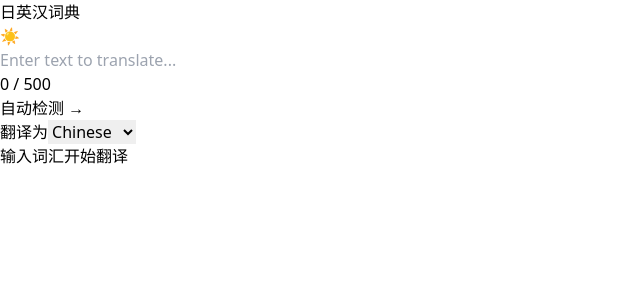
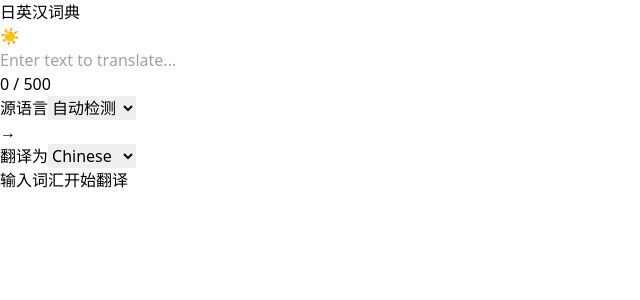
Before and after one commit to aphex0223/dictionary, a Next.js app: page / in a window 1280 px wide. Shown: the top 300 px of the page, without its empty margins (0-640 px from the left). Built offline with nearby package versions, Linux system fonts and the light colour scheme.

Commit message:
feat: add source language selector, fix example language, reduce to 1 example, remove audio button background

```diff
--- a/app/api/translate/route.ts
+++ b/app/api/translate/route.ts
@@ -52,6 +52,7 @@ export async function POST(request: NextRequest) {
       const translationResult = await translateText({
         text: body.text,
         targetLang: body.targetLang,
+        sourceLang: body.sourceLang,
       });
 
       const { translation, detectedSourceLang } = translationResult;
@@ -73,7 +74,7 @@ export async function POST(request: NextRequest) {
         body.text,
         detectedSourceLang,
         body.targetLang,
-        2
+        1
       );
 
       // Step 6: Return structured response
--- a/app/page.tsx
+++ b/app/page.tsx
@@ -7,16 +7,16 @@ import SearchBar from '@/components/SearchBar';
 import LanguageSelector from '@/components/LanguageSelector';
 import TranslationResult from '@/components/TranslationResult';
 import ExampleSentences from '@/components/ExampleSentences';
-import type { LanguageCode, TranslateResponse } from '@/types';
+import type { LanguageCode, SourceLanguageCode, TranslateResponse } from '@/types';
 
 // SWR fetcher
-const fetcher = async (url: string, text: string, targetLang: LanguageCode) => {
+const fetcher = async (url: string, text: string, sourceLang: SourceLanguageCode, targetLang: LanguageCode) => {
   const response = await fetch(url, {
     method: 'POST',
     headers: {
       'Content-Type': 'application/json',
     },
-    body: JSON.stringify({ text, targetLang }),
+    body: JSON.stringify({ text, sourceLang: sourceLang === 'auto' ? undefined : sourceLang, targetLang }),
   });
 
   if (!response.ok) {
@@ -30,12 +30,13 @@ const fetcher = async (url: string, text: string, targetLang: LanguageCode) => {
 export default function HomePage() {
   const [searchText, setSearchText] = useState('');
   const [activeSearchText, setActiveSearchText] = useState('');
+  const [sourceLang, setSourceLang] = useState<SourceLanguageCode>('auto');
   const [targetLang, setTargetLang] = useState<LanguageCode>('zh');
 
   // Use SWR for data fetching with caching
   const { data, error, isLoading } = useSWR<TranslateResponse>(
-    activeSearchText ? ['/api/translate', activeSearchText, targetLang] : null,
-    ([url, text, lang]: [string, string, LanguageCode]) => fetcher(url, text, lang),
+    activeSearchText ? ['/api/translate', activeSearchText, sourceLang, targetLang] : null,
+    ([url, text, srcLang, tgtLang]: [string, string, SourceLanguageCode, LanguageCode]) => fetcher(url, text, srcLang, tgtLang),
     {
       revalidateOnFocus: false,
       shouldRetryOnError: false,
@@ -76,7 +77,9 @@ export default function HomePage() {
 
           <div className="mt-4">
             <LanguageSelector
+              sourceLang={sourceLang}
               targetLang={targetLang}
+              onSourceChange={setSourceLang}
               onTargetChange={setTargetLang}
             />
           </div>
--- a/components/AudioButton.tsx
+++ b/components/AudioButton.tsx
@@ -28,7 +28,7 @@ export default function AudioButton({ text, lang, size = 'large' }: AudioButtonP
     <button
       onClick={handlePlay}
       disabled={isPlaying}
-      className={`${buttonSize} flex items-center justify-center rounded-full bg-blue-500 text-white hover:bg-blue-600 disabled:opacity-50 disabled:cursor-not-allowed transition-colors`}
+      className={`${buttonSize} flex items-center justify-center rounded-full text-gray-600 dark:text-gray-400 hover:text-blue-600 dark:hover:text-blue-400 disabled:opacity-50 disabled:cursor-not-allowed transition-colors`}
       aria-label="Play audio"
       title="Play audio"
     >
--- a/components/LanguageSelector.tsx
+++ b/components/LanguageSelector.tsx
@@ -1,12 +1,21 @@
 'use client';
 
 import React from 'react';
-import type { LanguageSelectorProps, LanguageCode } from '@/types';
+import type { LanguageSelectorProps, LanguageCode, SourceLanguageCode } from '@/types';
 
 export default function LanguageSelector({
+  sourceLang,
   targetLang,
+  onSourceChange,
   onTargetChange,
 }: LanguageSelectorProps) {
+  const sourceLanguages: { value: SourceLanguageCode; label: string }[] = [
+    { value: 'auto', label: '自动检测' },
+    { value: 'en', label: 'English' },
+    { value: 'ja', label: 'Japanese' },
+    { value: 'zh', label: 'Chinese' },
+  ];
+
   const targetLanguages: { value: LanguageCode; label: string }[] = [
     { value: 'en', label: 'English' },
     { value: 'ja', label: 'Japanese' },
@@ -15,8 +24,29 @@ export default function LanguageSelector({
 
   return (
     <div className="flex flex-col sm:flex-row gap-4 w-full items-center">
-      <div className="text-sm font-medium text-gray-600 dark:text-gray-400">
-        自动检测 →
+      <div className="flex-1">
+        <label
+          htmlFor="source-lang"
+          className="block text-sm font-medium text-gray-700 dark:text-gray-300 mb-2"
+        >
+          源语言
+        </label>
+        <select
+          id="source-lang"
+          value={sourceLang}
+          onChange={(e) => onSourceChange(e.target.value as SourceLanguageCode)}
+          className="w-full px-3 py-2 border-2 border-gray-300 dark:border-gray-600 rounded-lg bg-white dark:bg-gray-800 text-gray-900 dark:text-gray-100 focus:outline-none focus:border-blue-500 dark:focus:border-blue-400 transition-colors"
+        >
+          {sourceLanguages.map((lang) => (
+            <option key={lang.value} value={lang.value}>
+              {lang.label}
+            </option>
+          ))}
+        </select>
+      </div>
+
+      <div className="text-sm font-medium text-gray-600 dark:text-gray-400 mt-6 sm:mt-6">
+        →
       </div>
 
       <div className="flex-1">
--- a/lib/volcengine.ts
+++ b/lib/volcengine.ts
@@ -35,7 +35,7 @@ function buildPrompt(word: string, sourceLang: LanguageCode, targetLang: Languag
   const sourceName = langNames[sourceLang];
   const targetName = langNames[targetLang];
 
-  return `Generate ${count} short example sentences with "${word}" in ${sourceName}. Format: source | translation\nExamples only, no numbering.`;
+  return `Generate ${count} short example sentences with "${word}" in ${targetName}. Format: ${targetName} sentence | ${sourceName} translation\nExamples only, no numbering.`;
 }
 
 /**
@@ -68,7 +68,7 @@ function generateFallbackExamples(
   targetLang: LanguageCode,
   count: number
 ): Example[] {
-  // Create simple contextual examples based on source language
+  // Create simple contextual examples - source is targetLang, translation is sourceLang
   const examples: Example[] = [];
 
   // Create basic sentence patterns based on the word
@@ -81,8 +81,8 @@ function generateFallbackExamples(
   for (let i = 0; i < count && i < patterns.length; i++) {
     const pattern = patterns[i];
     examples.push({
-      source: pattern[sourceLang],
-      translation: pattern[targetLang],
+      source: pattern[targetLang],  // Example in target language
+      translation: pattern[sourceLang],  // Translation in source language
       isGenerated: true
     });
   }
--- a/types/index.ts
+++ b/types/index.ts
@@ -5,6 +5,7 @@ export type SourceLanguageCode = 'auto' | LanguageCode;
 // API request/response types
 export interface TranslateRequest {
   text: string;
+  sourceLang?: SourceLanguageCode;
   targetLang: LanguageCode;
 }
 
@@ -45,7 +46,9 @@ export interface SearchBarProps {
 }
 
 export interface LanguageSelectorProps {
+  sourceLang: SourceLanguageCode;
   targetLang: LanguageCode;
+  onSourceChange: (lang: SourceLanguageCode) => void;
   onTargetChange: (lang: LanguageCode) => void;
 }
 
```
Also changed, not shown: 1 other file (tests, documents, lock files or other folders).
